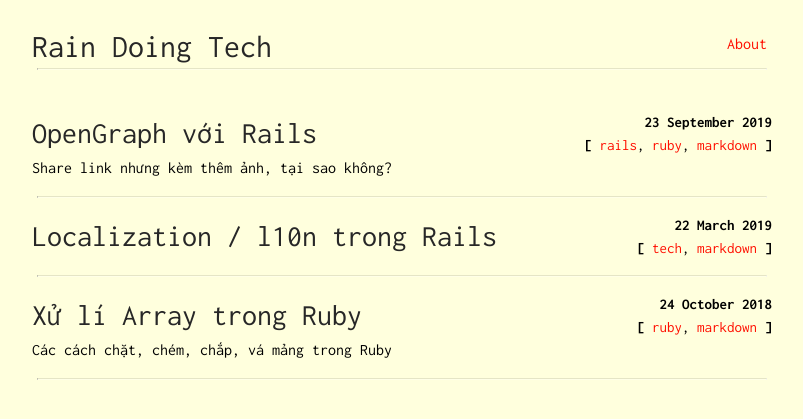
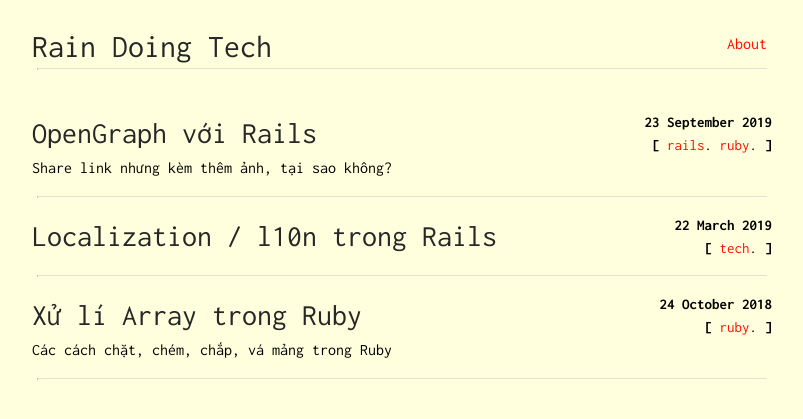
Before and after one commit to danhmanh/danhmanh.github.io, a Jekyll site: the page built from index.html, in a window 1280 px wide. Shown: the top 419 px of the page, without its empty margins (238-1041 px from the left). Built offline with Jekyll 4.4.1, drawn with Linux system fonts in a browser that asks for light colours.

```diff
--- a/Gemfile
+++ b/Gemfile
@@ -2,7 +2,10 @@ source 'https://rubygems.org'
 
 gem "jekyll", github: "jekyll/jekyll"
 gem 'jemoji'
+gem 'pry'
+
 group :jekyll_plugins do
   gem 'jekyll-paginate'
   gem 'jekyll-sitemap'
+  gem 'octopress-debugger'
 end
--- a/index.html
+++ b/index.html
@@ -8,7 +8,7 @@ layout: default
         {% continue %}
     {% endif %}
     <div class="post-card">
-        <a class="title" href="{{site.baseurl}}{{ post.url }}">
+        <a class="title" href="{{ site.baseurl }}{{ post.url }}">
             {{ post.title }}
         </a>
 
@@ -18,7 +18,11 @@ layout: default
             {% if post.tags %}
                 <b>[</b>
                 {% for tag in post.tags %}
-                    <a href="{{ site.baseurl }}/tags/#{{ tag }}">{{ tag }}</a>{% if forloop.last == false %},{% endif %}
+                    {% if tag == 'markdown' %}
+                        {% continue %}
+                    {% endif %}
+
+                    <a href="{{ site.baseurl }}/tags/#{{ tag }}">{{ tag }}</a>{% if forloop.last == false %}.{% endif %}
                 {% endfor %}
                 <b>]</b>
             {% endif %}
```
Also changed, not shown: Gemfile.lock.
